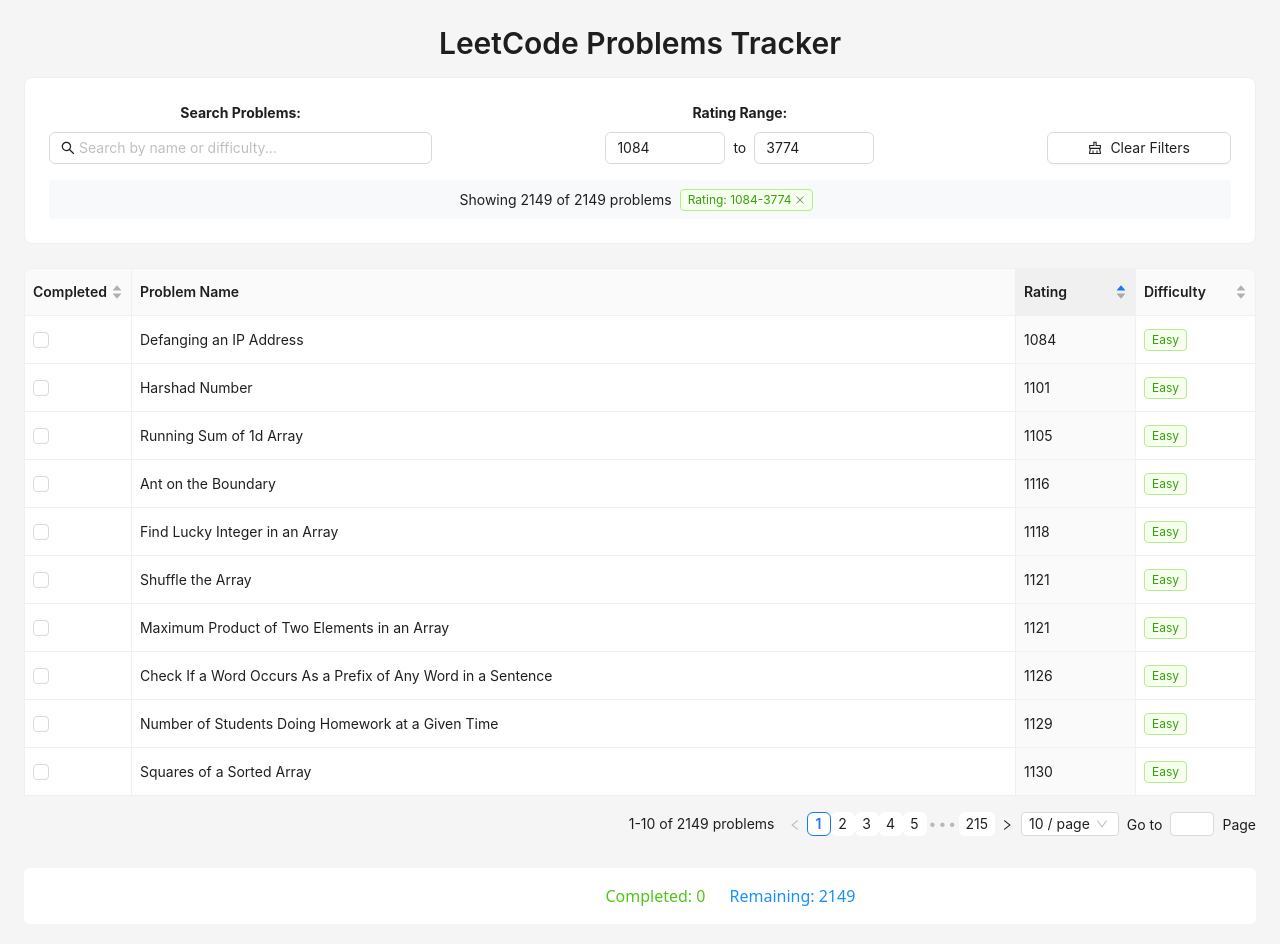
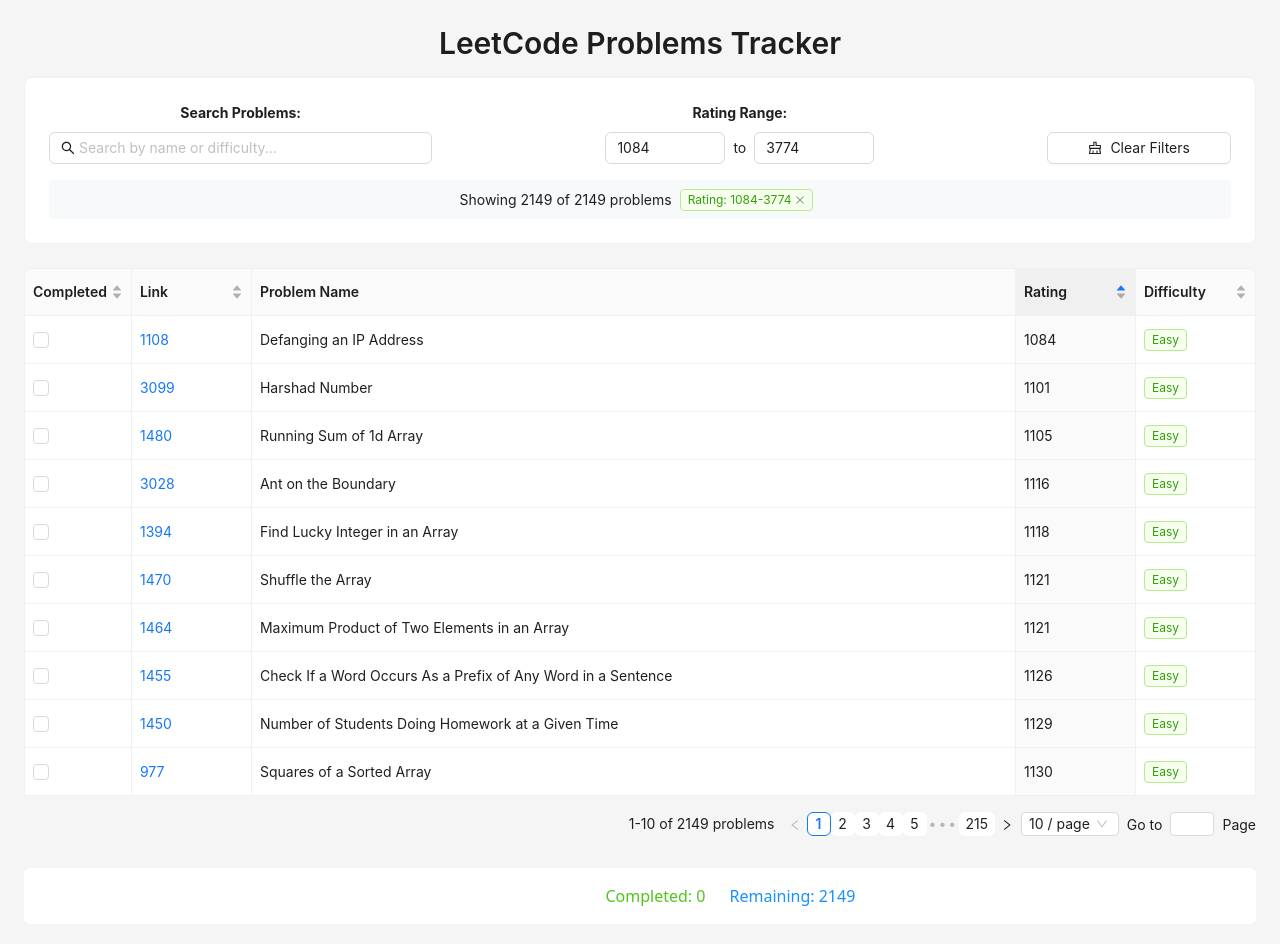
Before and after one commit to rjames187/leet-tracker, a React (Vite) app: page / in a window 1280 px wide. Shown: the top 944 px of the page. Built offline with nearby package versions, Linux system fonts and the light colour scheme.

Commit message:
add id + link column

```diff
--- a/src/components/LeetTable.tsx
+++ b/src/components/LeetTable.tsx
@@ -4,6 +4,7 @@
 import type { SortOrder } from 'antd/es/table/interface';
 import type { LeetCodeProblem } from '../types';
 import { getData } from '../data';
+import Link from 'antd/es/typography/Link';
 
 const { Title } = Typography;
 
@@ -72,6 +73,22 @@
       ),
       // Custom sorter for boolean values
       sorter: (a: LeetCodeProblem, b: LeetCodeProblem) => Number(a.completed) - Number(b.completed),
+      sortDirections: ['ascend' as SortOrder, 'descend' as SortOrder],
+    },
+    {
+      title: 'Link',
+      dataIndex: 'id',
+      key: 'id',
+      width: 120,
+      render: (id: number, record: LeetCodeProblem) => {
+        const url = `https://leetcode.com/problems/${record.slug}`;
+        return (
+          <Link href={url} >
+            {id}
+          </Link>
+        );
+      },
+      sorter: (a: LeetCodeProblem, b: LeetCodeProblem) => a.id - b.id,
       sortDirections: ['ascend' as SortOrder, 'descend' as SortOrder],
     },
     {
```
